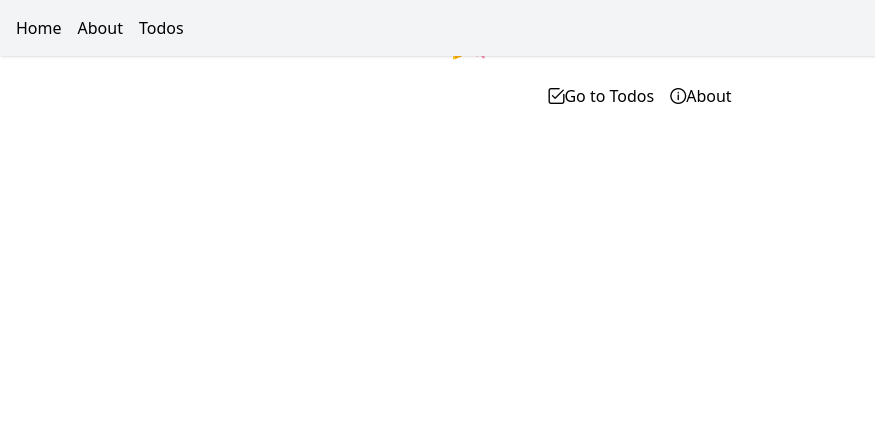
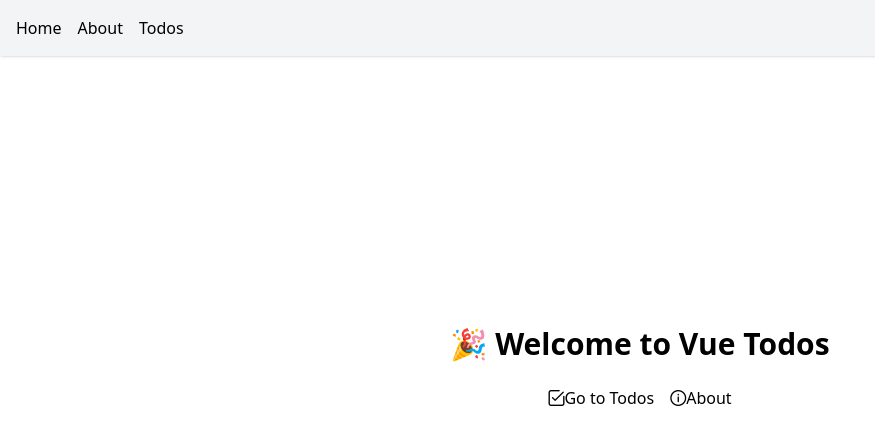
Before and after one commit to jinju2828/vue_tailwind_ts, a Vue app in the folder Frontend/vue-tailwind-ts/: page / in a window 1280 px wide. Shown: the top 444 px of the page, without its empty margins (0-875 px from the left). Built offline with nearby package versions, Linux system fonts and the light colour scheme.

Commit message:
Home design fixes

```diff
--- a/Frontend/vue-tailwind-ts/src/views/Home.vue
+++ b/Frontend/vue-tailwind-ts/src/views/Home.vue
@@ -1,6 +1,6 @@
 <!-- frontend/src/views/Home.vue -->
 <template>
-  <div class="p-6 text-center">
+  <div class="p-6 text-center home">
     <h1 class="text-3xl font-bold mb-6">🎉 Welcome to Vue Todos</h1>
 
     <div class="flex gap-4 justify-center">
@@ -23,3 +23,14 @@ function goAbout() {
   router.push("/about");
 }
 </script>
+
+<style scoped>
+.home {
+  min-height: calc(100vh - 64px); /* 네비게이션 바 높이 제외 */
+  display: flex;
+  flex-direction: column;
+  justify-content: center;
+  align-items: center;
+}
+
+</style>
```
